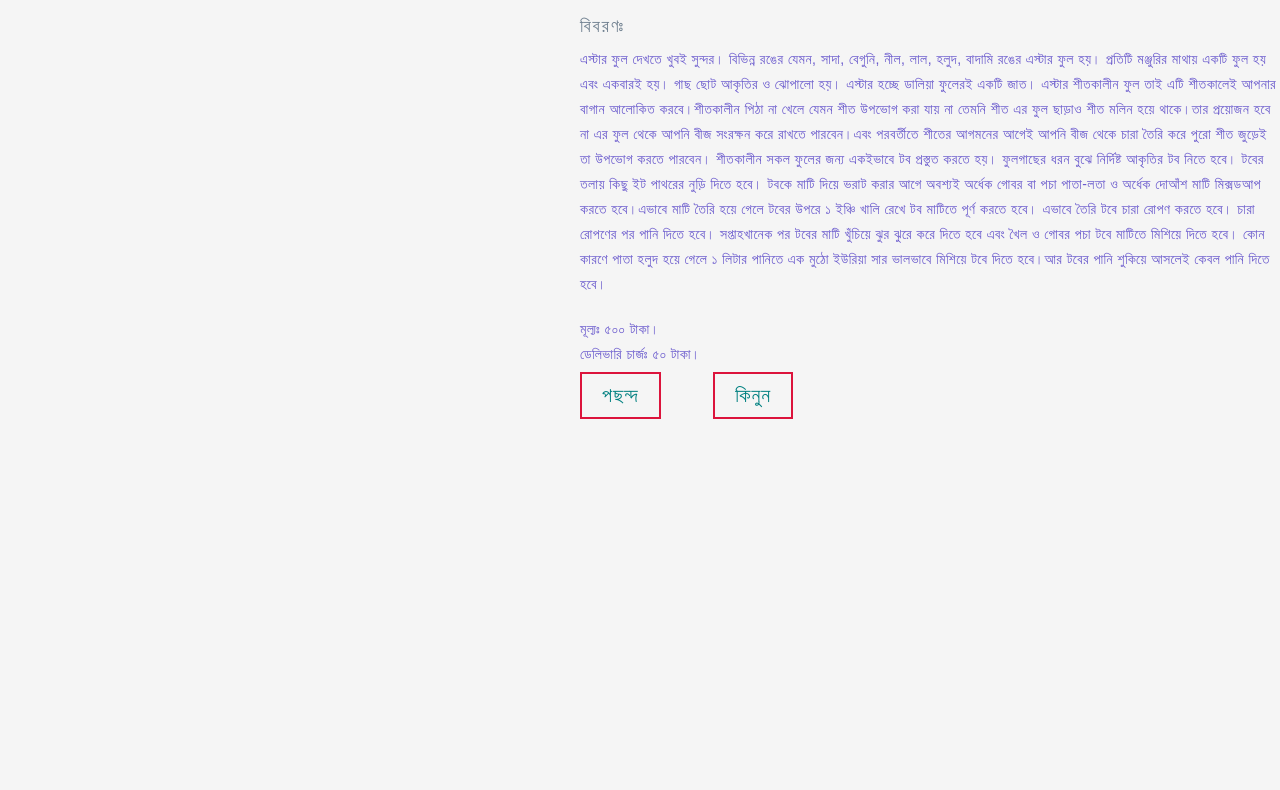
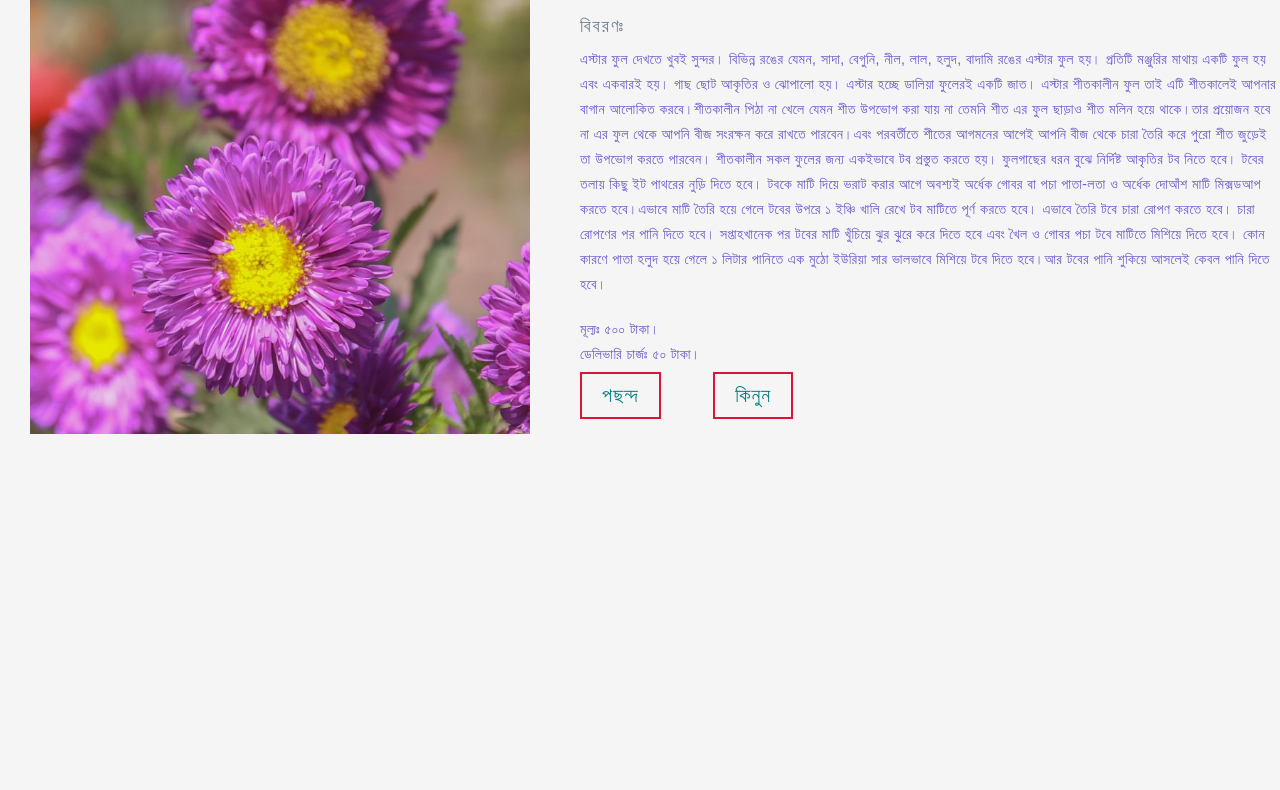
Before and after one commit to Salman623-ops/Tree-Gives-Us-Life-TGUL.com-, a plain HTML site: page p1.html in a window 1280 px wide. Shown: the part 246-1036 px from the top of the page. Drawn offline with Linux system fonts and the light colour scheme; a web font is replaced by a local one.

Commit message:
Update p1.html

```diff
--- a/p1.html
+++ b/p1.html
@@ -6,7 +6,7 @@
         <link rel="stylesheet" href="style.css">
         <link href="https://maxcdn.bootstrapcdn.com/font-awesome/4.7.0/css/font-awesome.min.css" rel="stylesheet">
         <title>Tree Gives Us Life (TGUL.com)</title>
-        <link rel="shortcut icon" type="image.png" href="./image/nn8.png"/>
+        <link rel="shortcut icon" type="nn8.png" href="nn8.png"/>
       </head>
       <body style="background-color: #F5F5F5;">
         <!-- Header -->
@@ -34,7 +34,7 @@
             <div class="about container">
               <div class="col-left2">
                 <div class="about-img">
-                  <img src=".\image\gb.jpg" alt="img">
+                  <img src="gb.jpg" alt="img">
                 </div>
               </div>
               <div class="col-right1">
```
